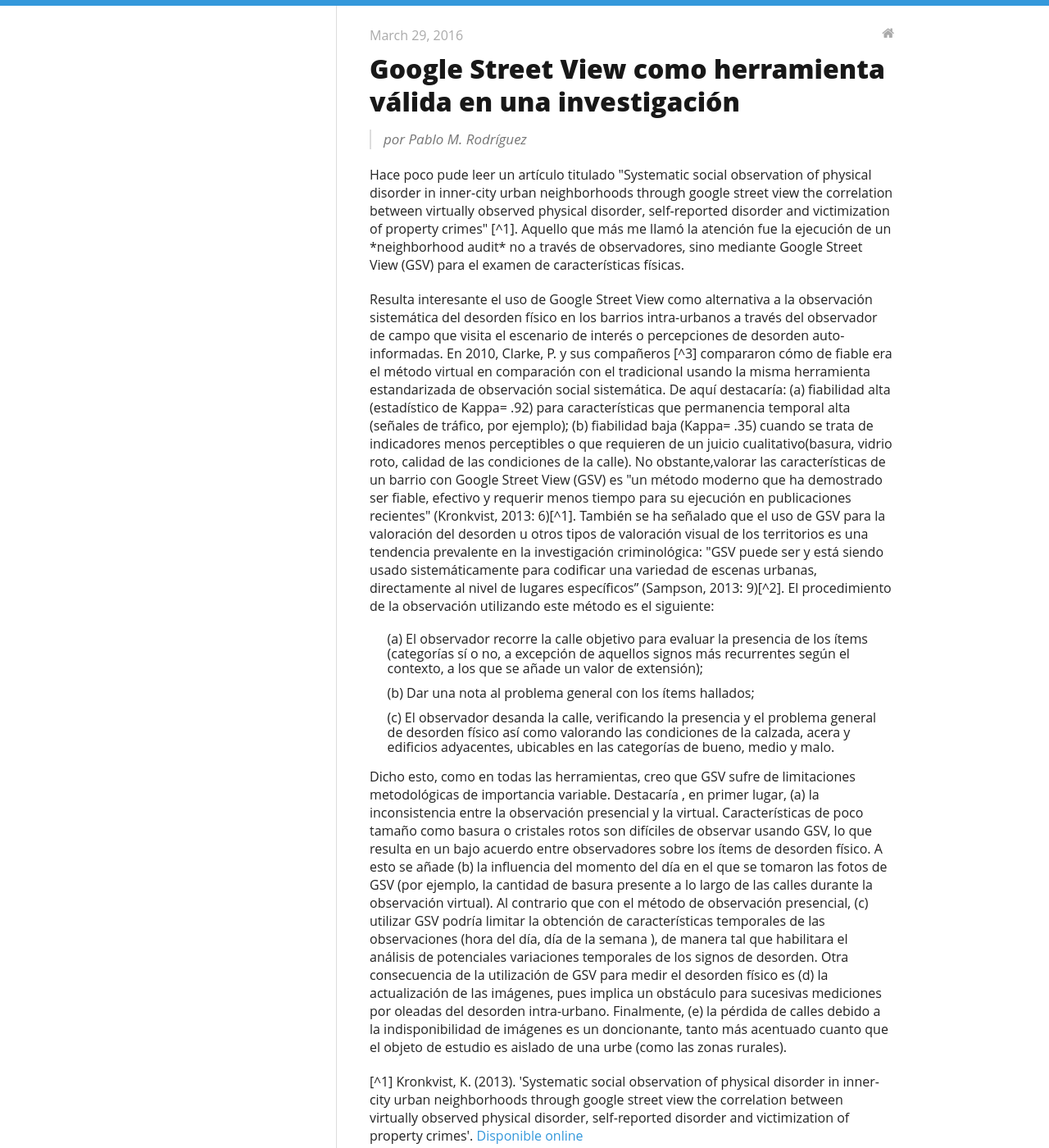
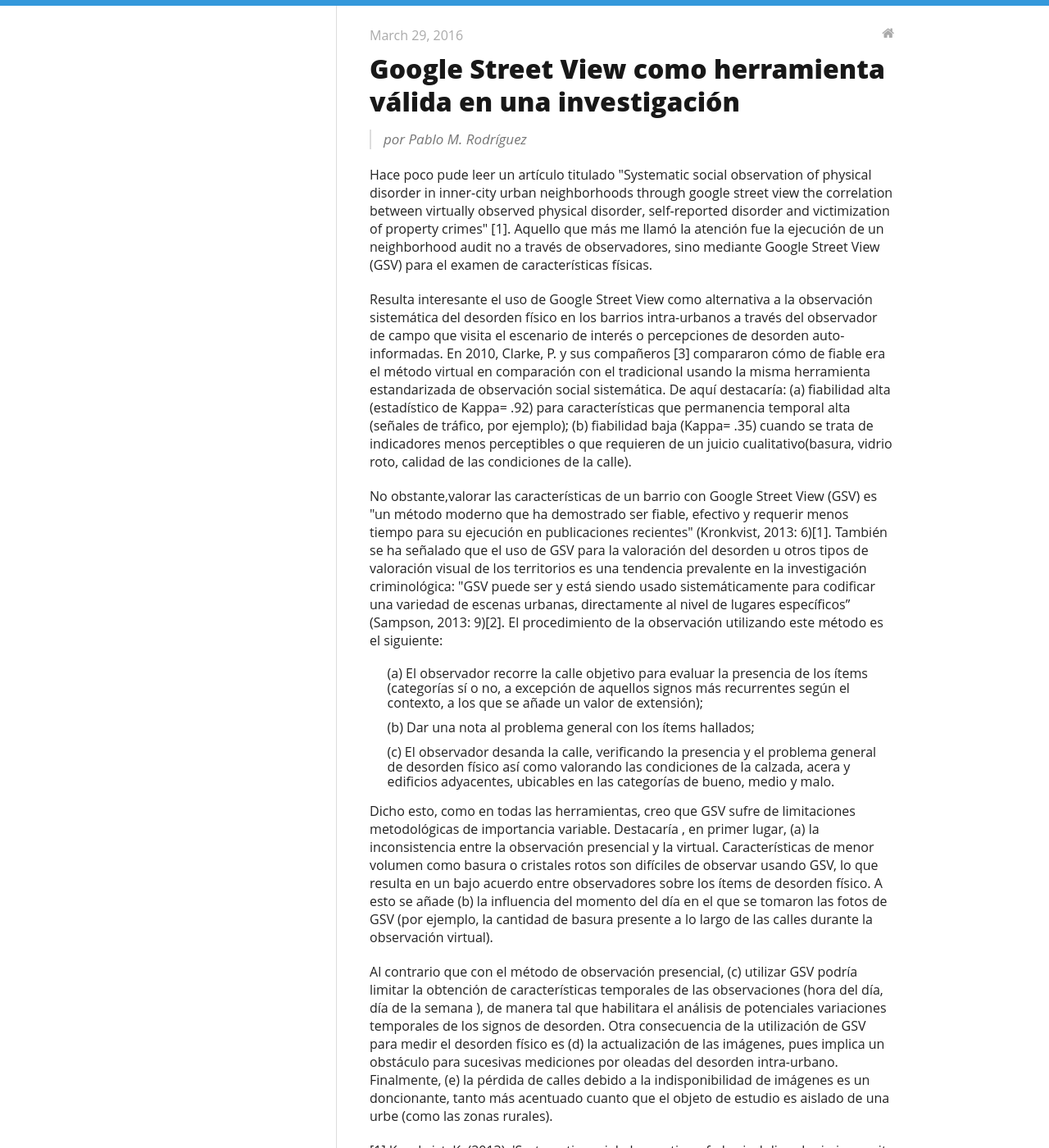
Before and after one commit to fearofcrime/fearofcrime.github.io, a Jekyll site: the page built from _posts/2016-03-29-google-street-view.md, in a window 1280 px wide and 1400 px high. Shown: the whole window at 82% size. Built offline with Jekyll 4.4.1, drawn with Linux system fonts in a browser that asks for light colours; nearby versions of some CDN libraries; some web fonts are replaced; some of the changed text lies outside the part shown.

Commit message:
Update 2016-03-29-google-street-view.md

```diff
--- a/_posts/2016-03-29-google-street-view.md
+++ b/_posts/2016-03-29-google-street-view.md
@@ -6,10 +6,10 @@
 ---
 > por Pablo M. Rodríguez
 
-<p>Hace poco pude leer un artículo titulado "Systematic social observation of physical disorder in inner-city urban neighborhoods through google street view the correlation between virtually observed physical disorder, self-reported disorder and victimization of property crimes" [^1]. Aquello que más me llamó la atención fue la ejecución de un *neighborhood audit* no a través de observadores, sino mediante Google Street View (GSV) para el examen de características físicas.</p>
+<p>Hace poco pude leer un artículo titulado "Systematic social observation of physical disorder in inner-city urban neighborhoods through google street view the correlation between virtually observed physical disorder, self-reported disorder and victimization of property crimes" [1]. Aquello que más me llamó la atención fue la ejecución de un <i>neighborhood audit</i> no a través de observadores, sino mediante Google Street View (GSV) para el examen de características físicas.</p>
 
-<p>Resulta interesante el uso de Google Street View como alternativa a la observación sistemática del desorden físico en los barrios intra-urbanos a través del observador de campo que visita el escenario de interés o percepciones de desorden auto-informadas. En 2010, Clarke, P. y sus compañeros [^3] compararon cómo de fiable era el método virtual en comparación con el tradicional usando la misma herramienta estandarizada de observación social sistemática. De aquí destacaría: (a) fiabilidad alta (estadístico de Kappa= .92) para características que permanencia temporal alta (señales de tráfico, por ejemplo); (b) fiabilidad baja (Kappa= .35) cuando se trata de indicadores menos perceptibles o que requieren de un juicio cualitativo(basura, vidrio roto, calidad de las condiciones de la calle).
-No obstante,valorar las características de un barrio con Google Street View (GSV) es "un método moderno que ha demostrado ser fiable, efectivo y requerir menos tiempo para su ejecución en publicaciones recientes" (Kronkvist, 2013: 6)[^1]. También se ha señalado que el uso de GSV para la valoración del desorden u otros tipos de valoración visual de los territorios es una tendencia prevalente en la investigación criminológica: "GSV puede ser y está siendo usado sistemáticamente para codificar una variedad de escenas urbanas, directamente al nivel de lugares específicos” (Sampson, 2013: 9)[^2].
+<p>Resulta interesante el uso de Google Street View como alternativa a la observación sistemática del desorden físico en los barrios intra-urbanos a través del observador de campo que visita el escenario de interés o percepciones de desorden auto-informadas. En 2010, Clarke, P. y sus compañeros [3] compararon cómo de fiable era el método virtual en comparación con el tradicional usando la misma herramienta estandarizada de observación social sistemática. De aquí destacaría: (a) fiabilidad alta (estadístico de Kappa= .92) para características que permanencia temporal alta (señales de tráfico, por ejemplo); (b) fiabilidad baja (Kappa= .35) cuando se trata de indicadores menos perceptibles o que requieren de un juicio cualitativo(basura, vidrio roto, calidad de las condiciones de la calle).
+<p>No obstante,valorar las características de un barrio con Google Street View (GSV) es "un método moderno que ha demostrado ser fiable, efectivo y requerir menos tiempo para su ejecución en publicaciones recientes" (Kronkvist, 2013: 6)[1]. También se ha señalado que el uso de GSV para la valoración del desorden u otros tipos de valoración visual de los territorios es una tendencia prevalente en la investigación criminológica: "GSV puede ser y está siendo usado sistemáticamente para codificar una variedad de escenas urbanas, directamente al nivel de lugares específicos” (Sampson, 2013: 9)[2].
 El procedimiento de la observación utilizando este método es el siguiente: </p>
 <ul style="list-style-type:none">
   <li>(a) El observador recorre la calle objetivo para evaluar la presencia de los ítems (categorías sí o no, a excepción de aquellos signos más recurrentes según el contexto, a los que se añade un valor de extensión);</li>
@@ -17,11 +17,10 @@
   <li>(c) El observador desanda la calle, verificando la presencia y el problema general de desorden físico así como valorando las condiciones de la calzada, acera y edificios adyacentes, ubicables en las categorías de bueno, medio y malo. </li>
 </ul>
 
-<p>Dicho esto, como en todas las herramientas, creo que GSV sufre de limitaciones metodológicas de importancia variable. Destacaría , en primer lugar, (a) la inconsistencia entre la observación presencial y la virtual. Características de poco tamaño como basura o cristales rotos son difíciles de observar usando GSV, lo que resulta en un bajo acuerdo entre observadores sobre los ítems de desorden físico.
-A esto se añade (b) la influencia del momento del día en el que se tomaron las fotos de GSV (por ejemplo, la cantidad de basura presente a lo largo de las calles durante la observación virtual). Al contrario que con el método de observación presencial, (c) utilizar GSV podría limitar la obtención de características temporales de las observaciones (hora del día, día de la semana ), de manera tal que habilitara el análisis de potenciales variaciones temporales de los signos de desorden.
+<p>Dicho esto, como en todas las herramientas, creo que GSV sufre de limitaciones metodológicas de importancia variable. Destacaría , en primer lugar, (a) la inconsistencia entre la observación presencial y la virtual. Características de menor volumen como basura o cristales rotos son difíciles de observar usando GSV, lo que resulta en un bajo acuerdo entre observadores sobre los ítems de desorden físico. A esto se añade (b) la influencia del momento del día en el que se tomaron las fotos de GSV (por ejemplo, la cantidad de basura presente a lo largo de las calles durante la observación virtual).
+<p> Al contrario que con el método de observación presencial, (c) utilizar GSV podría limitar la obtención de características temporales de las observaciones (hora del día, día de la semana ), de manera tal que habilitara el análisis de potenciales variaciones temporales de los signos de desorden.
 Otra consecuencia de la utilización de GSV para medir el desorden físico es (d) la actualización de las imágenes, pues implica un obstáculo para sucesivas mediciones por oleadas del desorden intra-urbano. Finalmente, (e) la pérdida de calles debido a la indisponibilidad de imágenes es un doncionante, tanto más acentuado cuanto que el objeto de estudio es aislado de una urbe (como las zonas rurales). </p>
 
-<p>[^1] Kronkvist, K. (2013). 'Systematic social observation of physical disorder in inner-city urban neighborhoods through google street view the correlation between virtually observed physical disorder, self-reported disorder and victimization of property crimes'. <a href="http://dspace.mah.se/bitstream/handle/2043/15962/systematicsocialobservationofphysicaldisorderininner-cityurbanneighborhoodsthroughgooglestreetview.pdf?sequence=2" target="_blank">Disponible online</a> </p>
-<p>[^2] Sampson, R. J. (2013). "The Place of Context: A Theory and Strategy for Criminology's Hard Problems". Criminology, 51(1):1-31. <a href="https://dash.harvard.edu/bitstream/handle/1/11324028/ASC%20Presidential%20Address_Sampson_Final.pdf" target="_blank">Disponible online</a> </p>
-
-<p>[^3] Clarke, P., Ailshire, J., Melendez, R., Bader, M. y Morenoff, J. (2010). "Using Google Earth to Conduct a Neighborhood Audit: Reliability of a Virtual Audit Instrument." Health & Place, 16(6):1224-1229. <a href="http://www.albany.edu/faculty/fboscoe/papers/clarke2010.pdf" target="_blank">Disponible online</a></p>
+<p>[1] Kronkvist, K. (2013). 'Systematic social observation of physical disorder in inner-city urban neighborhoods through google street view the correlation between virtually observed physical disorder, self-reported disorder and victimization of property crimes'. <a href="http://dspace.mah.se/bitstream/handle/2043/15962/systematicsocialobservationofphysicaldisorderininner-cityurbanneighborhoodsthroughgooglestreetview.pdf?sequence=2" target="_blank">Disponible online</a> </p>
+<p>[2] Sampson, R. J. (2013). "The Place of Context: A Theory and Strategy for Criminology's Hard Problems". Criminology, 51(1):1-31. <a href="https://dash.harvard.edu/bitstream/handle/1/11324028/ASC%20Presidential%20Address_Sampson_Final.pdf" target="_blank">Disponible online</a> </p>
+<p>[3] Clarke, P., Ailshire, J., Melendez, R., Bader, M. y Morenoff, J. (2010). "Using Google Earth to Conduct a Neighborhood Audit: Reliability of a Virtual Audit Instrument." Health & Place, 16(6):1224-1229. <a href="http://www.albany.edu/faculty/fboscoe/papers/clarke2010.pdf" target="_blank">Disponible online</a></p>
```
